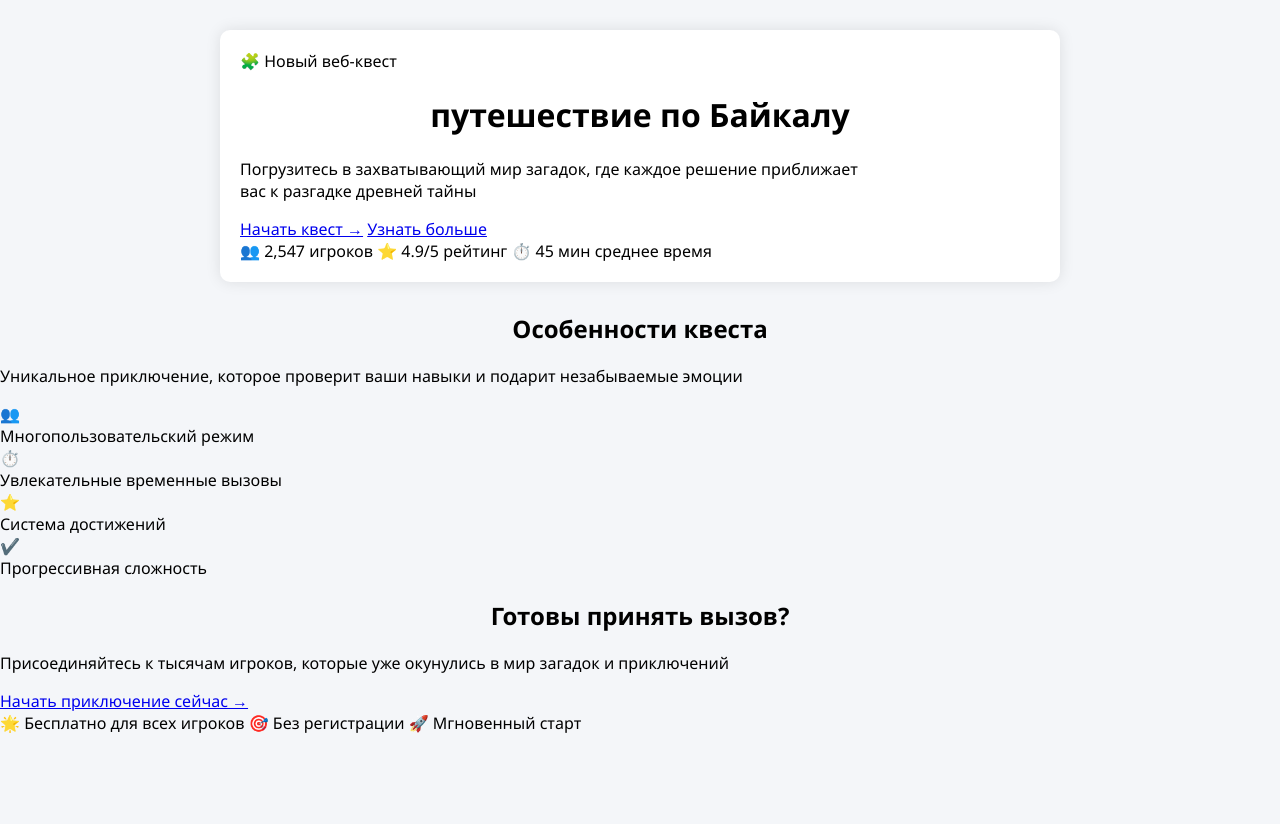
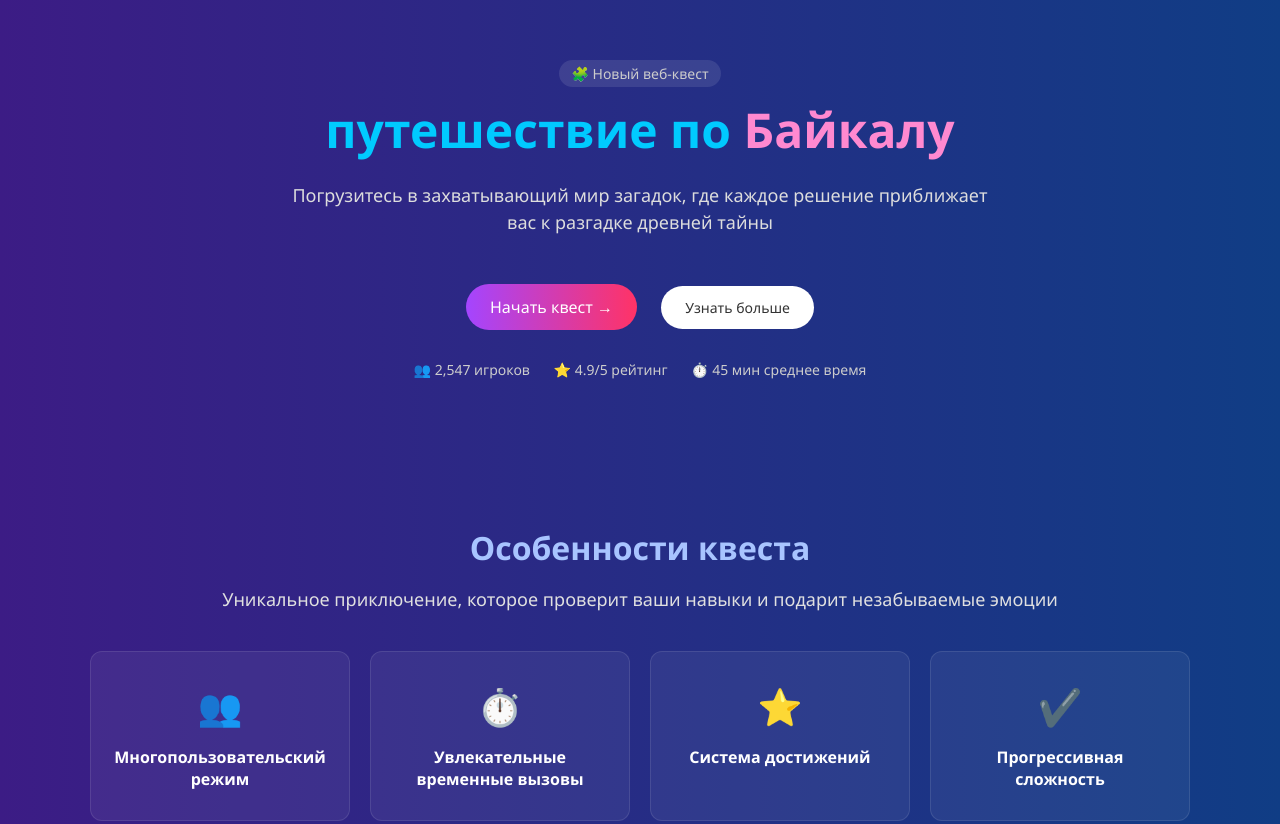
Before and after one commit to vyfr9rtt7tt/greson, a plain HTML site: page index.html in a window 1280 px wide. Shown: the top 824 px of the page. Before the commit the page ends 800 px from the top, so only its background shows below. Drawn offline with Linux system fonts and the light colour scheme.

Commit message:
Add files via upload

```diff
--- a/style.css
+++ b/style.css
@@ -1,57 +1,186 @@
-
 body {
+    margin: 0;
     font-family: 'Segoe UI', sans-serif;
-  background: #f4f6f9;
-  margin: 0;
-  padding: 0;
+    background: linear-gradient(to right, #3c1c85, #103d85);
+    color: white;
+    text-align: center;
   }
 
   .container {
     max-width: 800px;
-  margin: 30px auto;
-  padding: 20px;
-  background: white;
-  border-radius: 10px;
-  box-shadow: 0 0 15px rgba(0,0,0,0.1);
+    margin: 0 auto;
+    padding: 60px 20px;
   }
 
-h1, h2 {
-  text-align: center;
+  .tag {
+    background-color: rgba(255, 255, 255, 0.1);
+    display: inline-block;
+    padding: 4px 12px;
+    border-radius: 999px;
+    margin-bottom: 10px;
+    font-size: 14px;
+    color: #ccc;
   }
 
-.question-block {
-  margin-top: 30px;
+  h1 {
+    font-size: 48px;
+    margin: 0;
   }
 
-input[type="text"] {
-  width: 100%;
-  padding: 10px;
-  font-size: 16px;
-  margin-top: 10px;
-  border: 1px solid #ccc;
-  border-radius: 8px;
+  .blue {
+    color: #00caff;
   }
 
-button {
-  width: 100%;
-  padding: 12px;
+  .pink {
+    color: #ff89d0;
+  }
+
+  .subtitle {
+    margin: 20px 0;
     font-size: 18px;
-  margin-top: 30px;
-  background-color: #3a6eff;
+    line-height: 1.5;
+    color: #ddd;
+  }
+
+  .buttons {
+    margin: 30px 0;
+  }
+
+  .btn {
+    display: inline-block;
+    padding: 12px 24px;
+    margin: 0 10px;
+    border-radius: 30px;
+    font-size: 16px;
+    text-decoration: none;
+    transition: 0.3s;
+  }
+
+  .btn.start {
+    background: linear-gradient(to right, #a445ff, #ff3366);
     color: white;
-  border: none;
-  border-radius: 10px;
+  }
+
+  .btn.info {
+    background: white;
+    color: #333;
+  }
+
+  .btn:hover {
+    opacity: 0.9;
+  }
+
+  .info {
+    margin-top: 20px;
+    font-size: 14px;
+    color: #ccc;
+  }
+
+  .info span {
+    margin: 0 10px;
+  }
+
+  /* Quest Features Section */
+  .quest-features {
+    padding: 60px 20px;
+    text-align: center;
+    max-width: 1100px;
+    margin: 0 auto;
+  }
+
+  .quest-features h2 {
+    font-size: 32px;
+    font-weight: 700;
+    color: #a8c4ff;
+    margin-bottom: 10px;
+  }
+
+  .quest-features p {
+    font-size: 18px;
+    color: #e0e0e0;
+    margin-bottom: 40px;
+  }
+
+  .features-grid {
+    display: grid;
+    grid-template-columns: repeat(auto-fit, minmax(240px, 1fr));
+    gap: 20px;
+  }
+
+  .feature-item {
+    background: rgba(255, 255, 255, 0.06);
+    border-radius: 12px;
+    padding: 30px 20px;
+    border: 1px solid rgba(255, 255, 255, 0.1);
+    transition: all 0.3s ease;
     cursor: pointer;
   }
 
-button:hover {
-  background-color: #2a52cc;
+  .feature-item:hover {
+    transform: translateY(-6px);
+    background: rgba(255, 255, 255, 0.08);
   }
 
-#result {
-  margin-top: 20px;
-  padding: 10px;
-  background: #e9f0ff;
-  border-left: 4px solid #3a6eff;
-  word-break: break-word;
+  .icon {
+    font-size: 36px;
+    margin-bottom: 15px;
+    color: #00d8ff;
   }
+
+  .title {
+    font-size: 16px;
+    font-weight: 600;
+    color: white;
+  }.challenge-section {
+    background: linear-gradient(to right, #8e2de2, #4a00e0);
+    border-radius: 16px;
+    padding: 50px 20px;
+    margin: 60px auto;
+    max-width: 800px;
+    text-align: center;
+    color: white;
+    box-shadow: 0 8px 20px rgba(0, 0, 0, 0.2);
+  }
+
+  .challenge-section h2 {
+    font-size: 32px;
+    font-weight: 700;
+    margin-bottom: 16px;
+  }
+
+  .challenge-section p {
+    font-size: 18px;
+    margin-bottom: 30px;
+    color: #f0f0f0;
+  }
+
+  .challenge-btn {
+    display: inline-block;
+    background: linear-gradient(to right, #00c6ff, #0072ff);
+    padding: 14px 28px;
+    font-size: 16px;
+    color: white;
+    border-radius: 30px;
+    text-decoration: none;
+    transition: background 0.3s ease;
+  }
+
+  .challenge-btn:hover {
+    background: linear-gradient(to right, #0090ff, #0057d8);
+  }
+
+  .benefits {
+    margin-top: 25px;
+    font-size: 14px;
+    color: #e0e0e0;
+    display: flex;
+    flex-wrap: wrap;
+    justify-content: center;
+    gap: 15px;
+  }
+
+  .benefits span {
+    display: flex;
+    align-items: center;
+    gap: 6px;
+  }
```
Lines whose indentation alone changed are shown as unchanged.
